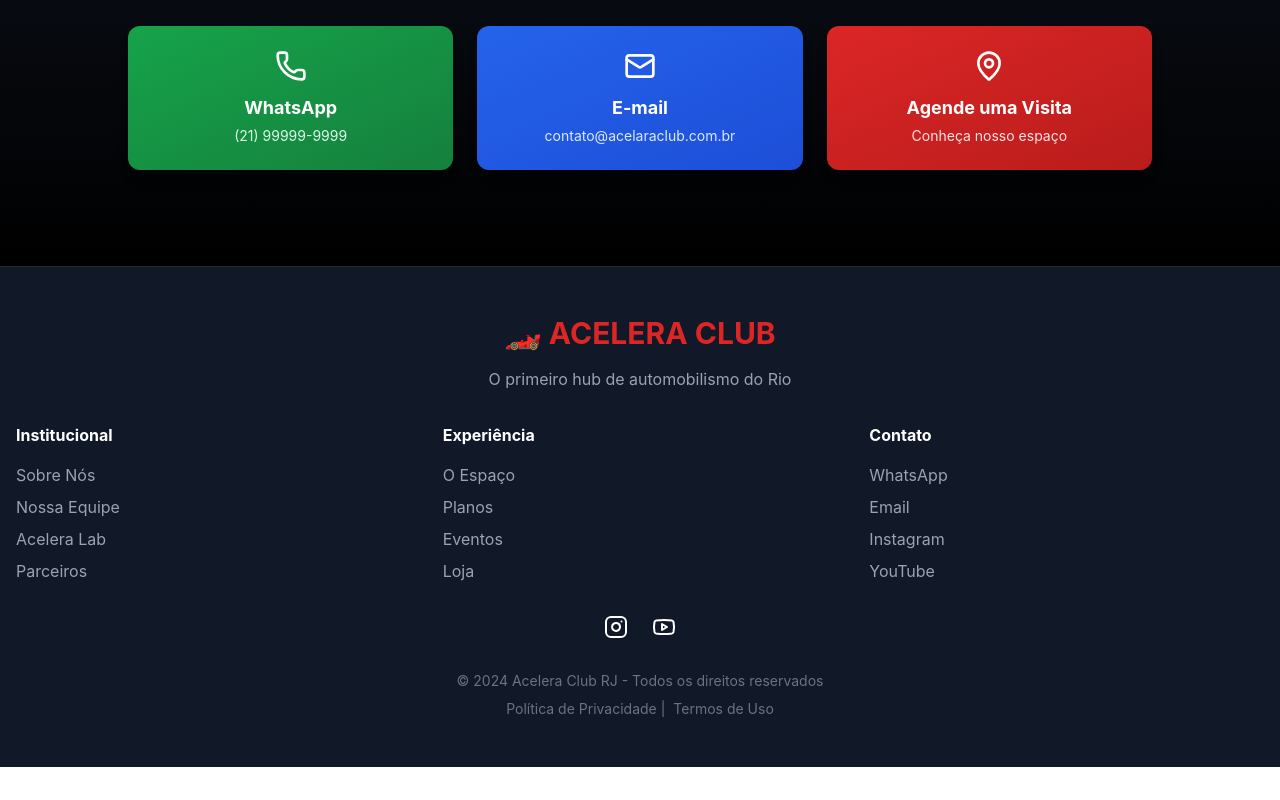
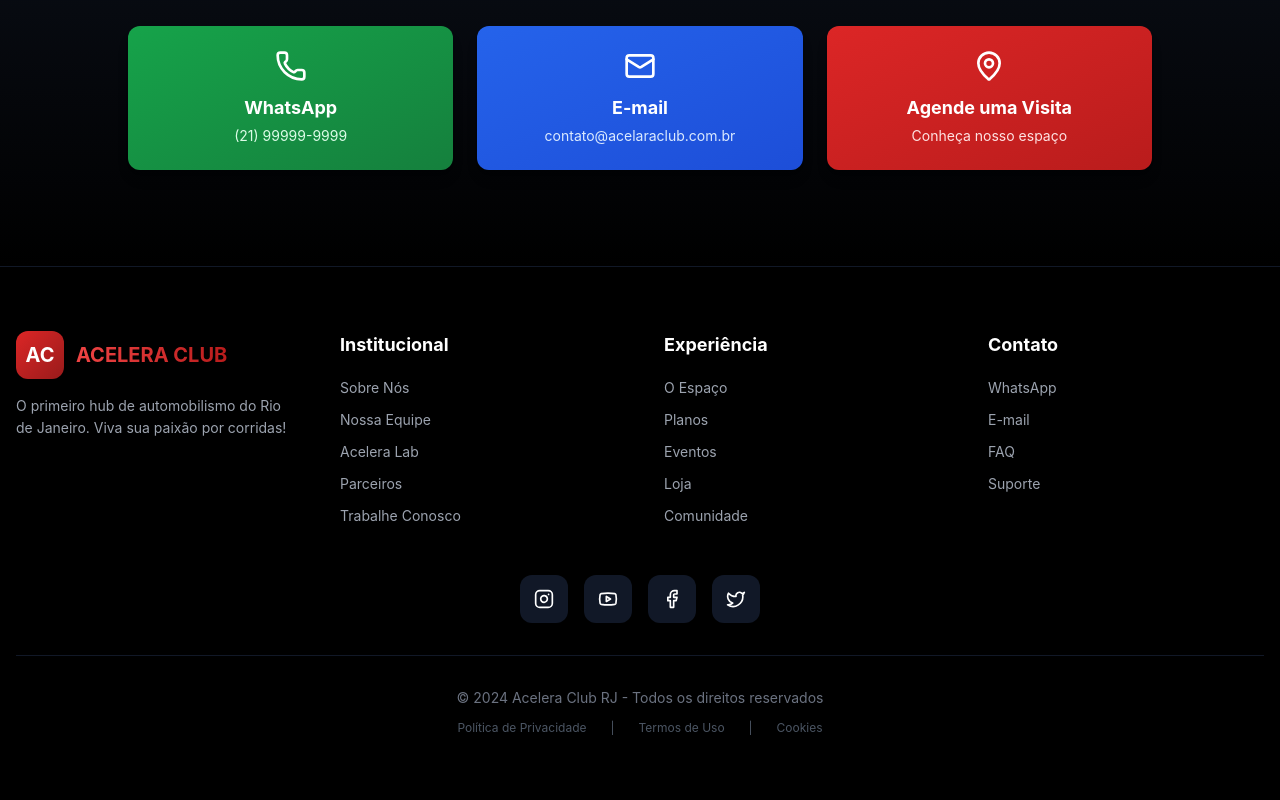
Before and after one commit to erikalaiane/acelera-club, a React (Vite) app: page / in a window 1280 px wide. Shown: the part 7577-8377 px from the top of the page. Before the commit the page ends 8344 px from the top, so only its background shows below. Built offline with nearby package versions, Linux system fonts and the light colour scheme.

Commit message:
build: footer update

```diff
--- a/src/components/Footer.jsx
+++ b/src/components/Footer.jsx
@@ -1,58 +1,89 @@
 import React from 'react';
-import { Instagram, Youtube } from 'lucide-react';
+import { Instagram, Youtube, Facebook, Twitter } from 'lucide-react';
 
 const Footer = () => {
   return (
-    <footer className="bg-gray-900 border-t border-gray-800 py-12">
+    <footer className="bg-black border-t border-gray-900 py-16">
       <div className="container mx-auto px-4">
-        <div className="text-center mb-8">
-          <div className="text-3xl font-bold text-red-600 mb-4">🏎️ ACELERA CLUB</div>
-          <p className="text-gray-400">O primeiro hub de automobilismo do Rio</p>
-        </div>
+        {/* Top Section */}
+        <div className="grid md:grid-cols-4 gap-12 mb-12">
+          {/* Brand */}
+          <div className="md:col-span-1">
+            <div className="flex items-center gap-3 mb-4">
+              <div className="w-12 h-12 bg-gradient-to-br from-red-600 to-red-800 rounded-xl flex items-center justify-center font-bold text-xl">
+                AC
+              </div>
+              <div className="text-xl font-bold bg-gradient-to-r from-red-500 to-red-700 bg-clip-text text-transparent">
+                ACELERA CLUB
+              </div>
+            </div>
+            <p className="text-gray-400 text-sm leading-relaxed">
+              O primeiro hub de automobilismo do Rio de Janeiro. Viva sua paixão por corridas!
+            </p>
+          </div>
 
-        <div className="grid md:grid-cols-3 gap-8 mb-8">
+          {/* Links */}
           <div>
-            <h4 className="font-bold mb-4">Institucional</h4>
-            <ul className="space-y-2 text-gray-400">
-              <li><a href="#" className="hover:text-red-600">Sobre Nós</a></li>
-              <li><a href="#" className="hover:text-red-600">Nossa Equipe</a></li>
-              <li><a href="#" className="hover:text-red-600">Acelera Lab</a></li>
-              <li><a href="#" className="hover:text-red-600">Parceiros</a></li>
+            <h4 className="font-bold text-lg mb-4">Institucional</h4>
+            <ul className="space-y-2">
+              <li><a href="#" className="text-gray-400 hover:text-red-500 transition-colors text-sm">Sobre Nós</a></li>
+              <li><a href="#" className="text-gray-400 hover:text-red-500 transition-colors text-sm">Nossa Equipe</a></li>
+              <li><a href="#" className="text-gray-400 hover:text-red-500 transition-colors text-sm">Acelera Lab</a></li>
+              <li><a href="#" className="text-gray-400 hover:text-red-500 transition-colors text-sm">Parceiros</a></li>
+              <li><a href="#" className="text-gray-400 hover:text-red-500 transition-colors text-sm">Trabalhe Conosco</a></li>
             </ul>
           </div>
 
           <div>
-            <h4 className="font-bold mb-4">Experiência</h4>
-            <ul className="space-y-2 text-gray-400">
-              <li><a href="#espaco" className="hover:text-red-600">O Espaço</a></li>
-              <li><a href="#planos" className="hover:text-red-600">Planos</a></li>
-              <li><a href="#eventos" className="hover:text-red-600">Eventos</a></li>
-              <li><a href="#loja" className="hover:text-red-600">Loja</a></li>
+            <h4 className="font-bold text-lg mb-4">Experiência</h4>
+            <ul className="space-y-2">
+              <li><a href="#espaco" className="text-gray-400 hover:text-red-500 transition-colors text-sm">O Espaço</a></li>
+              <li><a href="#planos" className="text-gray-400 hover:text-red-500 transition-colors text-sm">Planos</a></li>
+              <li><a href="#eventos" className="text-gray-400 hover:text-red-500 transition-colors text-sm">Eventos</a></li>
+              <li><a href="#loja" className="text-gray-400 hover:text-red-500 transition-colors text-sm">Loja</a></li>
+              <li><a href="#" className="text-gray-400 hover:text-red-500 transition-colors text-sm">Comunidade</a></li>
             </ul>
           </div>
 
           <div>
-            <h4 className="font-bold mb-4">Contato</h4>
-            <ul className="space-y-2 text-gray-400">
-              <li><a href="https://wa.me/5521999999999" className="hover:text-red-600">WhatsApp</a></li>
-              <li><a href="mailto:contato@acelaraclub.com.br" className="hover:text-red-600">Email</a></li>
-              <li><a href="https://instagram.com" className="hover:text-red-600">Instagram</a></li>
-              <li><a href="https://youtube.com" className="hover:text-red-600">YouTube</a></li>
+            <h4 className="font-bold text-lg mb-4">Contato</h4>
+            <ul className="space-y-2">
+              <li><a href="https://wa.me/5521999999999" className="text-gray-400 hover:text-red-500 transition-colors text-sm">WhatsApp</a></li>
+              <li><a href="mailto:contato@acelaraclub.com.br" className="text-gray-400 hover:text-red-500 transition-colors text-sm">E-mail</a></li>
+              <li><a href="#" className="text-gray-400 hover:text-red-500 transition-colors text-sm">FAQ</a></li>
+              <li><a href="#" className="text-gray-400 hover:text-red-500 transition-colors text-sm">Suporte</a></li>
             </ul>
           </div>
         </div>
 
-        <div className="flex justify-center gap-6 mb-8">
-          <a href="https://instagram.com" className="text-2xl hover:text-red-600 transition"><Instagram /></a>
-          <a href="https://youtube.com" className="text-2xl hover:text-red-600 transition"><Youtube /></a>
+        {/* Social Media */}
+        <div className="flex justify-center gap-4 mb-8">
+          <a href="https://instagram.com" className="w-12 h-12 bg-gray-900 hover:bg-gradient-to-br hover:from-pink-600 hover:to-purple-600 rounded-xl flex items-center justify-center transition-all duration-300 hover:scale-110">
+            <Instagram size={20} />
+          </a>
+          <a href="https://youtube.com" className="w-12 h-12 bg-gray-900 hover:bg-red-600 rounded-xl flex items-center justify-center transition-all duration-300 hover:scale-110">
+            <Youtube size={20} />
+          </a>
+          <a href="https://facebook.com" className="w-12 h-12 bg-gray-900 hover:bg-blue-600 rounded-xl flex items-center justify-center transition-all duration-300 hover:scale-110">
+            <Facebook size={20} />
+          </a>
+          <a href="https://twitter.com" className="w-12 h-12 bg-gray-900 hover:bg-sky-600 rounded-xl flex items-center justify-center transition-all duration-300 hover:scale-110">
+            <Twitter size={20} />
+          </a>
         </div>
 
-        <div className="text-center text-gray-500 text-sm">
-          <p className="mb-2">© 2024 Acelera Club RJ - Todos os direitos reservados</p>
-          <p>
-            <a href="#" className="hover:text-red-600">Política de Privacidade</a> |
-            <a href="#" className="hover:text-red-600 ml-2">Termos de Uso</a>
+        {/* Bottom */}
+        <div className="border-t border-gray-900 pt-8 text-center">
+          <p className="text-gray-500 text-sm mb-3">
+            © 2024 Acelera Club RJ - Todos os direitos reservados
           </p>
+          <div className="flex justify-center gap-6 text-xs text-gray-600">
+            <a href="#" className="hover:text-red-500 transition-colors">Política de Privacidade</a>
+            <span>|</span>
+            <a href="#" className="hover:text-red-500 transition-colors">Termos de Uso</a>
+            <span>|</span>
+            <a href="#" className="hover:text-red-500 transition-colors">Cookies</a>
+          </div>
         </div>
       </div>
     </footer>
```
